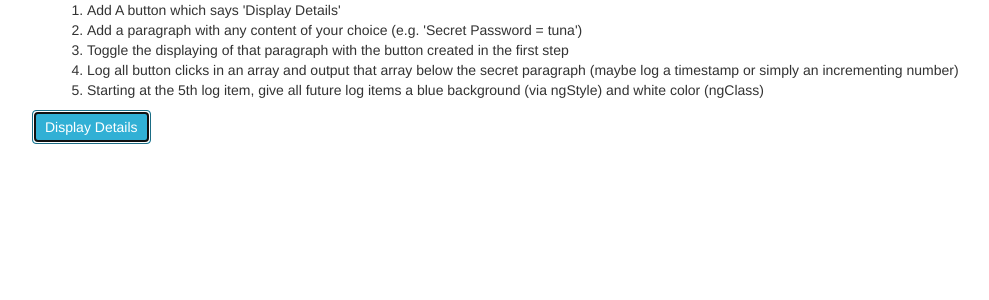
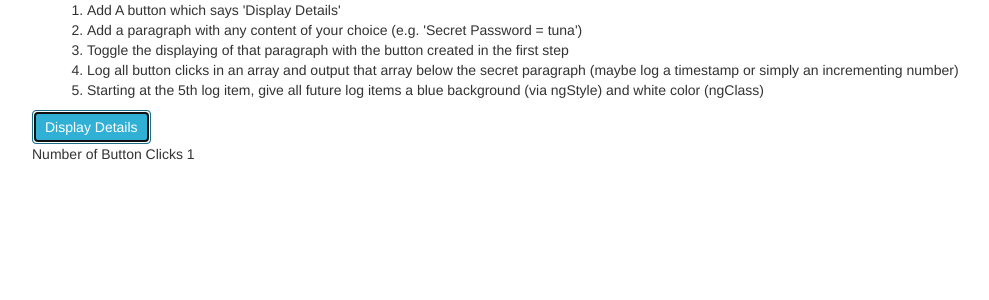
Before and after one commit to kandance/basic3, an Angular app: page / in a window 1280 px wide. Both pictures are taken after a click on the button "Display Details". Shown: the top 300 px of the page, without its empty margins (23-1012 px from the left). Built offline with nearby package versions, Linux system fonts and the light colour scheme.

Commit message:
all items greater than 5 have specific styling

```diff
--- a/src/app/app.component.css
+++ b/src/app/app.component.css
@@ -0,0 +1,4 @@
+.fifth {
+  background-color: blue;
+  color: white;
+}
--- a/src/app/app.component.html
+++ b/src/app/app.component.html
@@ -31,5 +31,10 @@
       This is not a secret password. And the secret password is definitely not
       tuna.
     </p>
+    <div>
+      <p *ngFor="let number of buttonClicks" [ngClass]="{ fifth: number > 4 }">
+        Number of Button Clicks {{ number }}
+      </p>
+    </div>
   </div>
 </div>
--- a/src/app/app.component.ts
+++ b/src/app/app.component.ts
@@ -8,13 +8,13 @@ import { Component } from "@angular/core";
 export class AppComponent {
   paragraph: boolean = true;
   number: number = 0;
-  buttonLog: any[] = [];
+  buttonClicks: any[] = [];
 
   hideParagraph() {
     this.paragraph = !this.paragraph;
     console.log(this.paragraph);
     this.number += 1;
-    this.buttonLog.push(this.number);
-    console.log(this.buttonLog);
+    this.buttonClicks.push(this.number);
+    console.log(this.buttonClicks);
   }
 }
```
